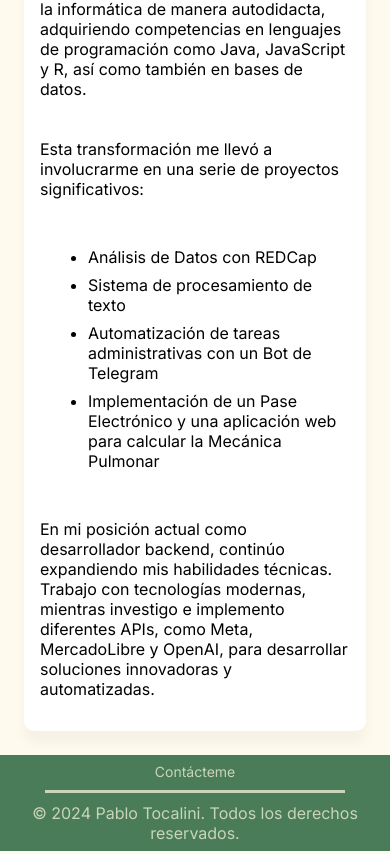
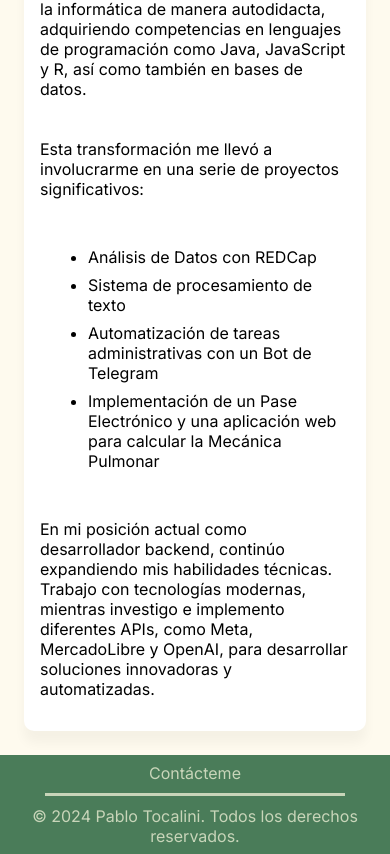
Before and after one commit to pablotocalini/DyDWeb-2688-sitio-web-portfolio-profesional, a plain HTML site: page index.html in a window 390 px wide. Shown: the part 1663-2517 px from the top of the page. Drawn offline with Linux system fonts and the light colour scheme.

Commit message:
Font size

```diff
--- a/styles.css
+++ b/styles.css
@@ -698,11 +698,6 @@ footer a {
   }
 
   /* * END CERTIFICATIONS AND AWARDS PAGE */
-
-  /** FOOTER */
-  footer p {
-    font-size: 0.875rem; /* Ajusta el tamaño de texto en móviles */
-  }
 }
 
 @media (max-width: 400px) {
```
